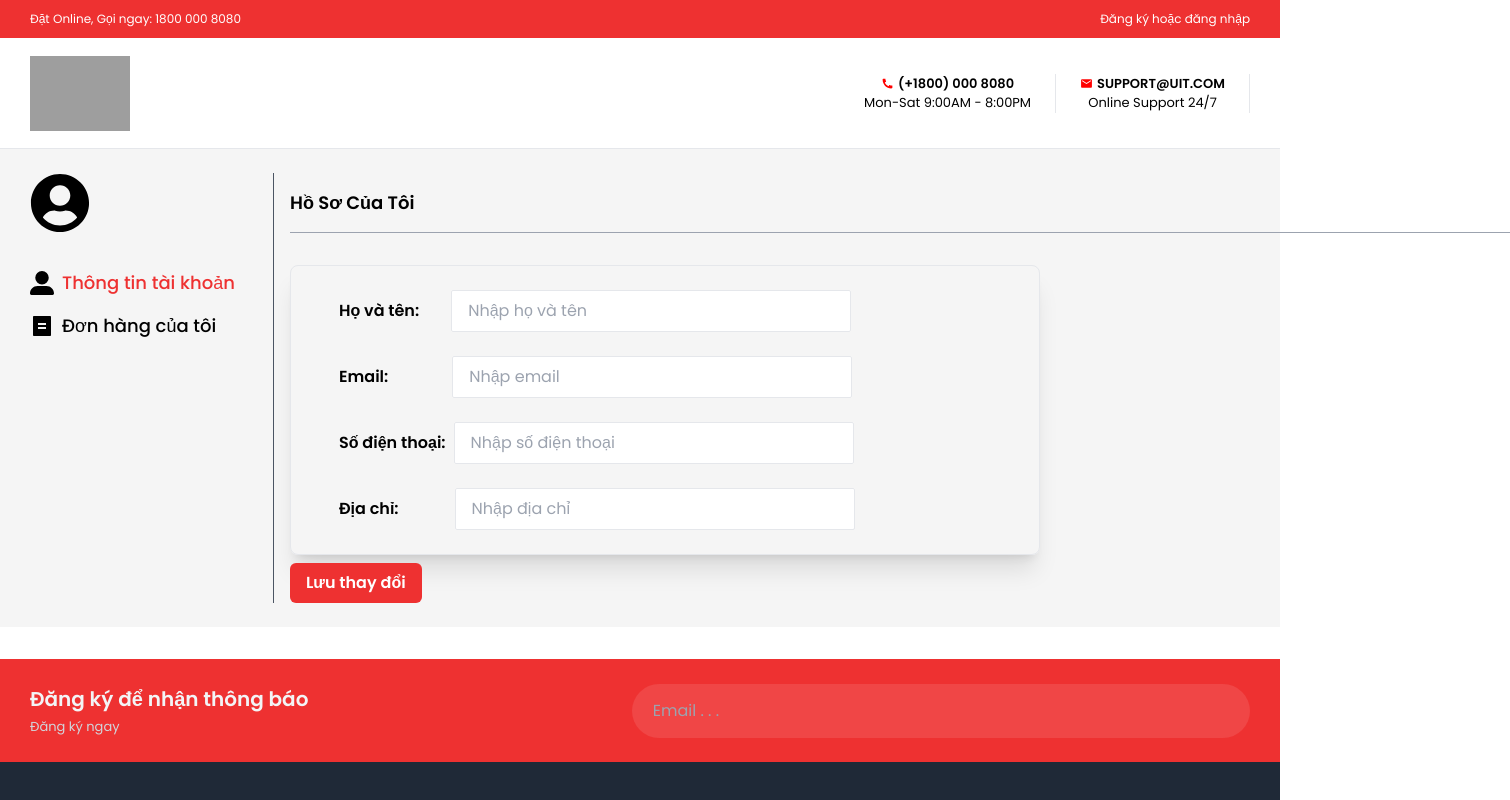
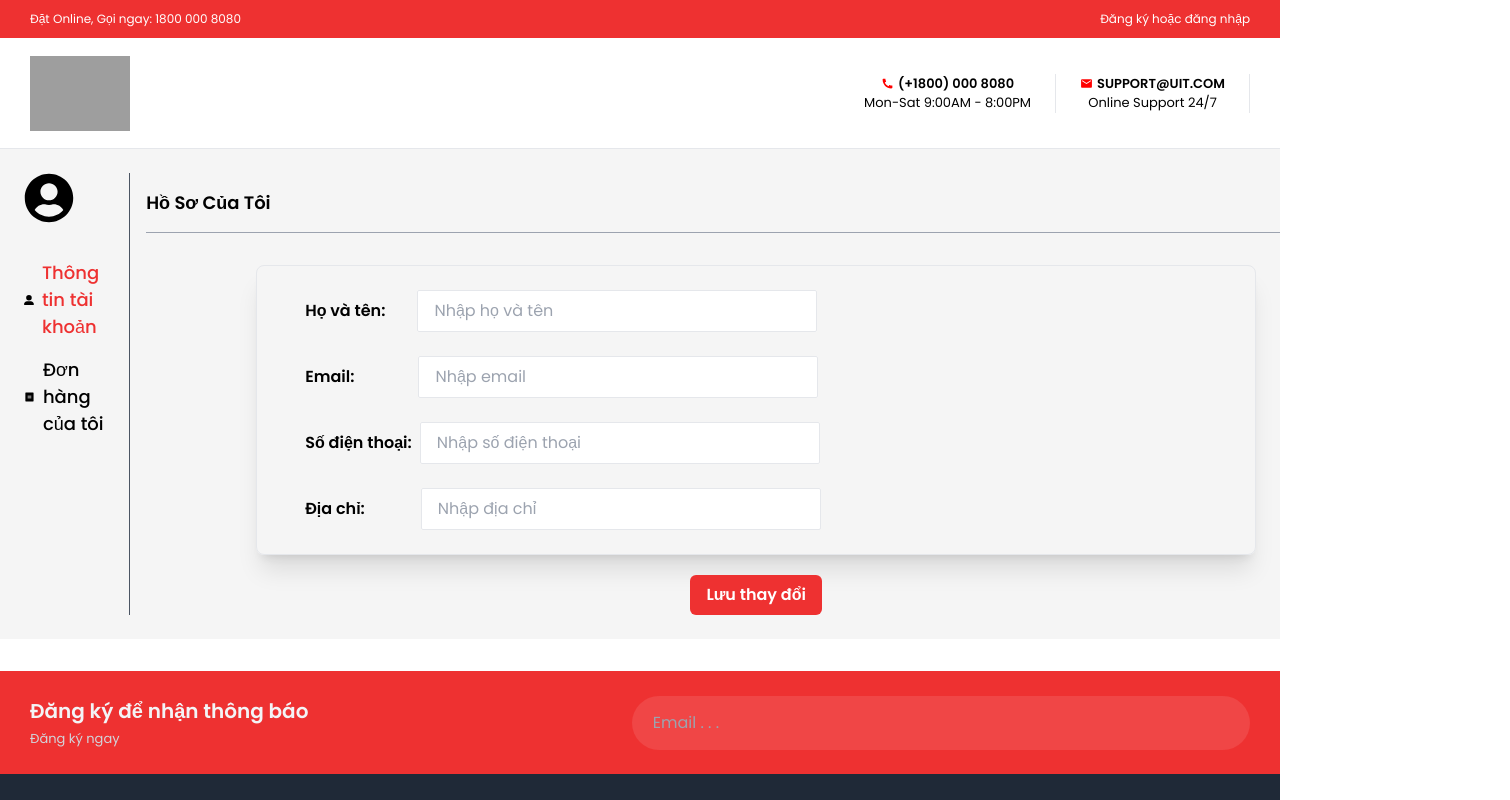
Before and after one commit to trieu1212/new-client-ecom, a React (Vite) app: page /member in a window 1280 px wide. Shown: the top 800 px of the page, 1510 px wide, since content can reach past the window. Built offline with nearby package versions, Linux system fonts and the light colour scheme; grey boxes are pictures that could not be loaded.

Commit message:
add user orderhistory

```diff
--- a/src/components/MemberSidebar.jsx
+++ b/src/components/MemberSidebar.jsx
@@ -10,7 +10,7 @@ const MemberSidebar = (props) => {
             <div className='flex flex-col gap-9'>
                 <div>
                     <div className='flex items-center gap-2'>
-                        <FaUserCircle size={60} />
+                        <FaUserCircle size={50} />
                         <span className='font-semibold text-[24px]'>{user?.username}</span>
                     </div>
                 </div>
--- a/src/pages/member/Member.jsx
+++ b/src/pages/member/Member.jsx
@@ -14,15 +14,15 @@ const Member = () => {
     }
     return (
         <>
-            <div className='w-full flex flex-col items-center'>
+            <div className='w-full flex flex-col items-center overflow-x-hidden'>
                 <TopHeader />
                 <Header />
-                <div className='w-full flex items-center border-t p-6 mx-auto bg-[#f5f5f5] '>
-                    <div className='w-main flex mx-auto'>
-                        <div className='w-1/5 border-r border-gray-600'>
+                <div className='w-full flex items-center border-t p-6  mx-auto bg-[#f5f5f5] '>
+                    <div className='w-fill flex mx-auto'>
+                        <div className='flex-2 border-r border-gray-600 pr-4'>
                             <MemberSidebar setOption={setOption} option={option} />
                         </div>
-                        <div className='w-4/5 pl-4'>
+                        <div className='flex-1 pl-4'>
                             {option === 'Thông tin tài khoản' && <Profile option={option} />}
                             {option === 'Đơn hàng của tôi' && <OrderHistory option={option} />}
                         </div>
--- a/src/pages/member/OrderHistory.jsx
+++ b/src/pages/member/OrderHistory.jsx
@@ -1,14 +1,67 @@
-import React from 'react'
-
+import React, { useEffect, useState } from 'react'
+import { useSelector } from 'react-redux'
+import { apiGetOrder } from '../../apis/cart'
+import icons from '../../ultils/icons'
+import { formatPrice } from '../../ultils/helpers'
 const OrderHistory = () => {
+    const user = useSelector((state) => state.user?.user)
+    const { FaTruckField } = icons
+    const [orders, setOrders] = useState([])
+    useEffect(() => {
+        const getOrders = async () => {
+            const response = await apiGetOrder({ userId: user?.id })
+            setOrders(response)
+        }
+        getOrders()
+    }, [])
+    console.log(orders)
     return (
         <>
             <div className='w-main mx-auto flex flex-col '>
                 <h2 className='font-semibold text-[18px] mb-8 border-b border-gray-400 py-4 '>
                     Đơn mua
                 </h2>
-                <div>
-
+                {orders.length === 0 && <div className='font-semibold text-2xl'>Chưa có đơn hàng nào</div>}
+                <div className='border flex flex-col gap-4'>
+                    {orders.length > 0 && orders.map((order) => {
+                        return (
+                            <>
+                                <div key={order?.id} className='bg-white p-4 border-b'>
+                                    <div className='flex justify-between border-b'>
+                                        <div className='border-b py-3'>
+                                            <span className='font-semibold'>Mã đơn hàng: </span>
+                                            <span>{order?.id}</span>
+                                        </div>
+                                        <div className='flex items-center pb-2'>
+                                            <div className='flex items-center gap-2 pr-2 border-r'>
+                                                <FaTruckField size={28} color='blue' />
+                                                <span>Giao hàng thành công</span>
+                                            </div>
+                                            <span className='pl-2 text-main'>{order?.status}</span>
+                                        </div>
+                                    </div>
+                                    {order?.OrderItems?.map((item) => {
+                                        return (
+                                            <div key={item?.id} className='flex justify-between gap-4 mt-3 pb-3 border-b'>
+                                                <div className='flex'>
+                                                    <img src={item?.Product?.image} alt="" className='w-[100px] h-[100px] object-contain' />
+                                                    <div className='flex flex-col'>
+                                                        <span className='font-semibold'>{item?.Product?.title}</span>
+                                                        <span>x{item?.quantity}</span>
+                                                    </div>
+                                                </div>
+                                                <span>{formatPrice(item?.Product?.price)}</span>
+                                            </div>
+                                        )
+                                    })}
+                                    <div className='mt-6 float-end'>
+                                        <span className='font-semibold'>Tổng tiền: </span>
+                                        <span className='text-main'>{formatPrice(order?.amount)}</span>
+                                    </div>
+                                </div>
+                            </>
+                        )
+                    })}
                 </div>
             </div>
         </>
--- a/src/pages/member/Profile.jsx
+++ b/src/pages/member/Profile.jsx
@@ -14,26 +14,27 @@ const Profile = (props) => {
   const [phone, setPhone] = useState(user?.phone)
   const [address, setAddress] = useState(user?.address)
   const dispatch = useDispatch()
-  const handleUpdateUserInfo = async() =>{
-    const data={
+  const handleUpdateUserInfo = async () => {
+    const data = {
       username,
       email,
       phone,
       address
     }
-    const response = await apiUpdateUser(data,user?.id)
-    if(response.message === "Cập nhật người dùng thành công"){
+    const response = await apiUpdateUser(data, user?.id)
+    if (response.message === "Cập nhật người dùng thành công") {
       toast.success(response.message)
       await getUser(dispatch)
     }
   }
   return (
     <>
-      <div className='w-main mx-auto flex flex-col '>
       <h2 className='font-semibold text-[18px] mb-8 border-b border-gray-400 py-4 '>
         Hồ Sơ Của Tôi
       </h2>
-        <div className='w-[750px] flex flex-col gap-2 border p-4 pl-12 rounded-lg shadow-xl overflow-y-auto'>
+      <div className='w-main mx-auto flex flex-col items-center'>
+
+        <div className='w-[1000px] flex flex-col  gap-2 border p-4 pl-12 rounded-lg shadow-xl overflow-y-auto'>
           <div className='flex gap-8 items-center'>
             <span className='font-semibold'>Họ và tên: </span>
             <div className='w-[400px]'>
@@ -79,10 +80,12 @@ const Profile = (props) => {
             </div>
           </div>
         </div>
+        <div className='mt-3'>
           <Button
             name='Lưu thay đổi'
             handleOnClick={handleUpdateUserInfo}
           />
+        </div>
       </div>
     </>
   )
--- a/src/pages/public/Register.jsx
+++ b/src/pages/public/Register.jsx
@@ -41,8 +41,8 @@ const Register = () => {
               <h3 className='font-semibold text-[28px] text-main text-center mb-8'>Đăng ký</h3>
               <InputField data={username} setData={setUsername} placeholder='USERNAME' />
               <InputField data={email} setData={setEmail} placeholder='EMAIL' />
-              <InputField data={phone} setData={setPhone} placeholder='PHONE' type='number'/>
-              <InputField data={address} setData={setAddress} placeholder='ADDRESS' />
+              {/* <InputField data={phone} setData={setPhone} placeholder='PHONE' type='number'/>
+              <InputField data={address} setData={setAddress} placeholder='ADDRESS' /> */}
               <InputField data={password} setData={setPassword} placeholder='PASSWORD' type='password' />
               <Button
                 name='Đăng Ký'
--- a/src/ultils/icons.js
+++ b/src/ultils/icons.js
@@ -20,6 +20,7 @@ import { IoMdClose } from "react-icons/io";
 import { IoRemoveCircle } from "react-icons/io5";
 import { FaUserCircle } from "react-icons/fa";
 import { RiBillFill } from "react-icons/ri";
+import { FaTruckField } from "react-icons/fa6";
 const icons = {
     RiPhoneFill,
     MdEmail,
@@ -42,7 +43,8 @@ const icons = {
     IoMdClose,
     IoRemoveCircle,
     FaUserCircle,
-    RiBillFill
+    RiBillFill,
+    FaTruckField
 }
 
 export default icons
```
Lines whose indentation alone changed are shown as unchanged.
